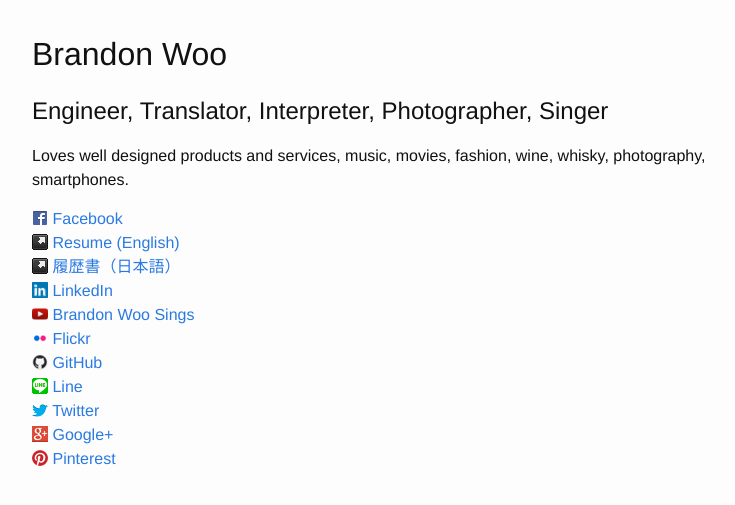
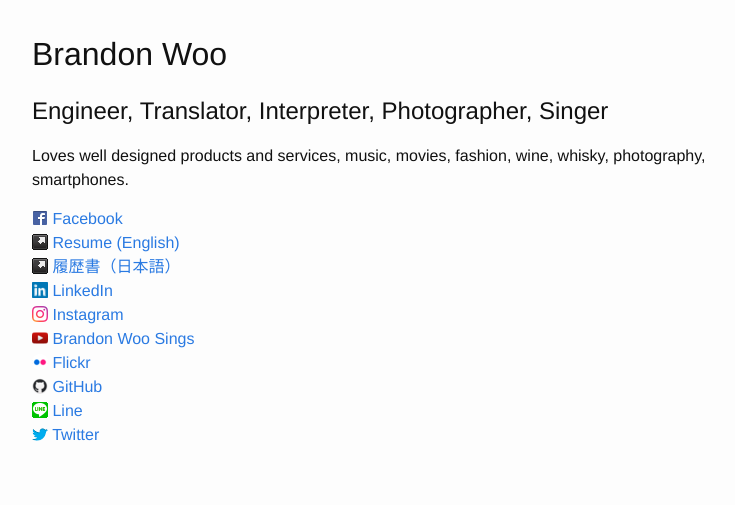
Before and after one commit to brandonwoo/brandonwoo.github.io, a Jekyll site: the page built from index.md, in a window 1280 px wide. Shown: the top 505 px of the page, without its empty margins (238-973 px from the left). Built offline with Jekyll 4.4.1, drawn with Linux system fonts in a browser that asks for light colours; our own code applies the rules of GitHub Pages for plain Markdown files.

Commit message:
update site

```diff
--- a/index.md
+++ b/index.md
@@ -12,13 +12,12 @@ Loves well designed products and services, music, movies, fashion, wine, whisky,
 ![alt text][resume] [Resume (English)](/resumes/en/)
 ![alt text][resume] [履歴書（日本語）](/resumes/jp/)
 ![alt text][linkedin] [LinkedIn](https://www.linkedin.com/in/brandonheato){:target="_blank"}
+![alt text][instagram] [Instagram](https://www.instagram.com/thehatguy/){:target="_blank"}
 ![alt text][bwoosings] [Brandon Woo Sings](http://www.youtube.com/user/brandonwoosings){:target="_blank"}
 ![alt text][flickr] [Flickr](https://www.flickr.com/brandonwoo/){:target="_blank"}
 ![alt text][github] [GitHub](https://github.com/brandonwoo){:target="_blank"}
 ![alt text][line] [Line](http://line.me/ti/p/F04-Zm4HAy){:target="_blank"}
 ![alt text][twitter] [Twitter](https://twitter.com/brandonheato){:target="_blank"}
-![alt text][gplus] [Google+](https://plus.google.com/+BrandonWooGPlus){:target="_blank"}
-![alt text][pinterest] [Pinterest](http://pinterest.com/thehatguy){:target="_blank"}
 
 [fb]: images/icons/facebook.png
 [line]: images/icons/line.png
@@ -29,5 +28,5 @@ Loves well designed products and services, music, movies, fashion, wine, whisky,
 [bwoosings]: images/icons/youtube.png
 [github]: images/icons/github.png
 [twitter]: images/icons/twitter.png
-[cal]: images/icons/myschedule.png
 [pinterest]: images/icons/pinterest.png
+[instagram]: images/icons/instagram.png
```
Also changed, not shown: images/icons/instagram.png (added).
